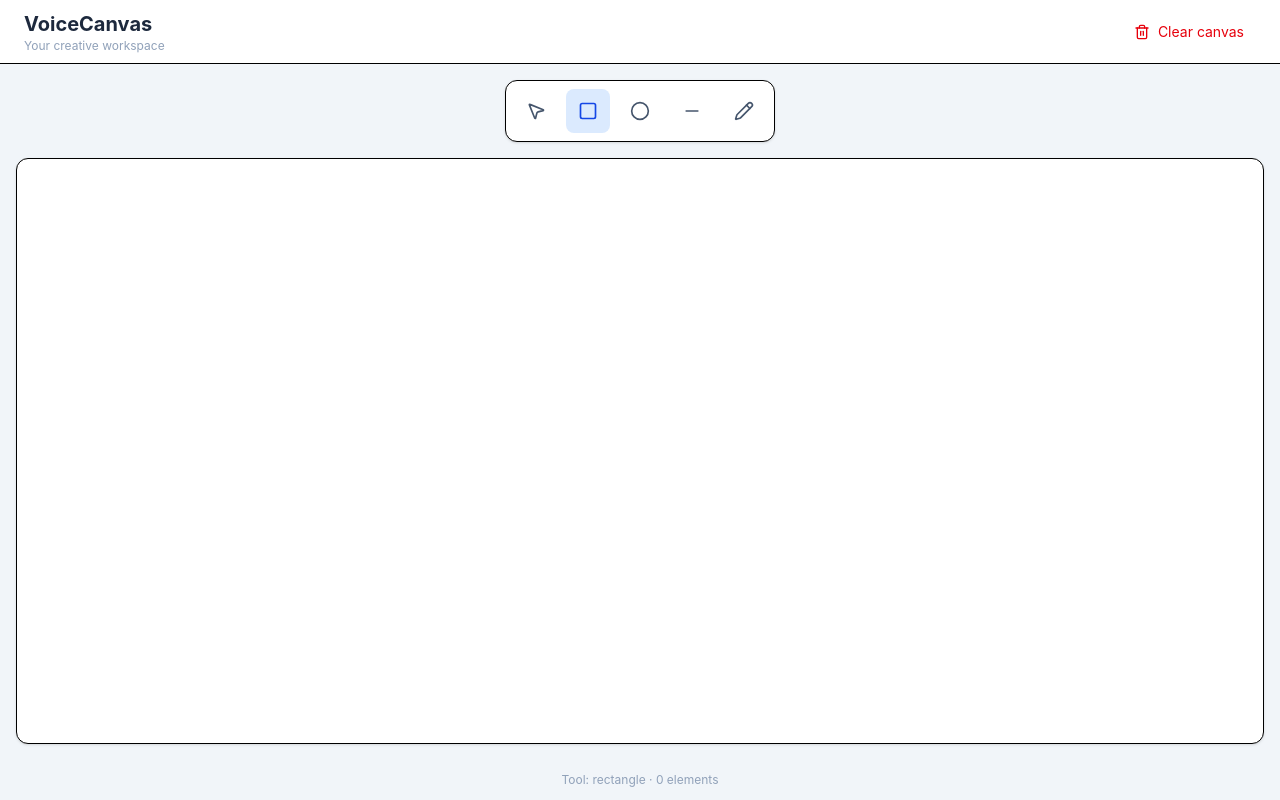
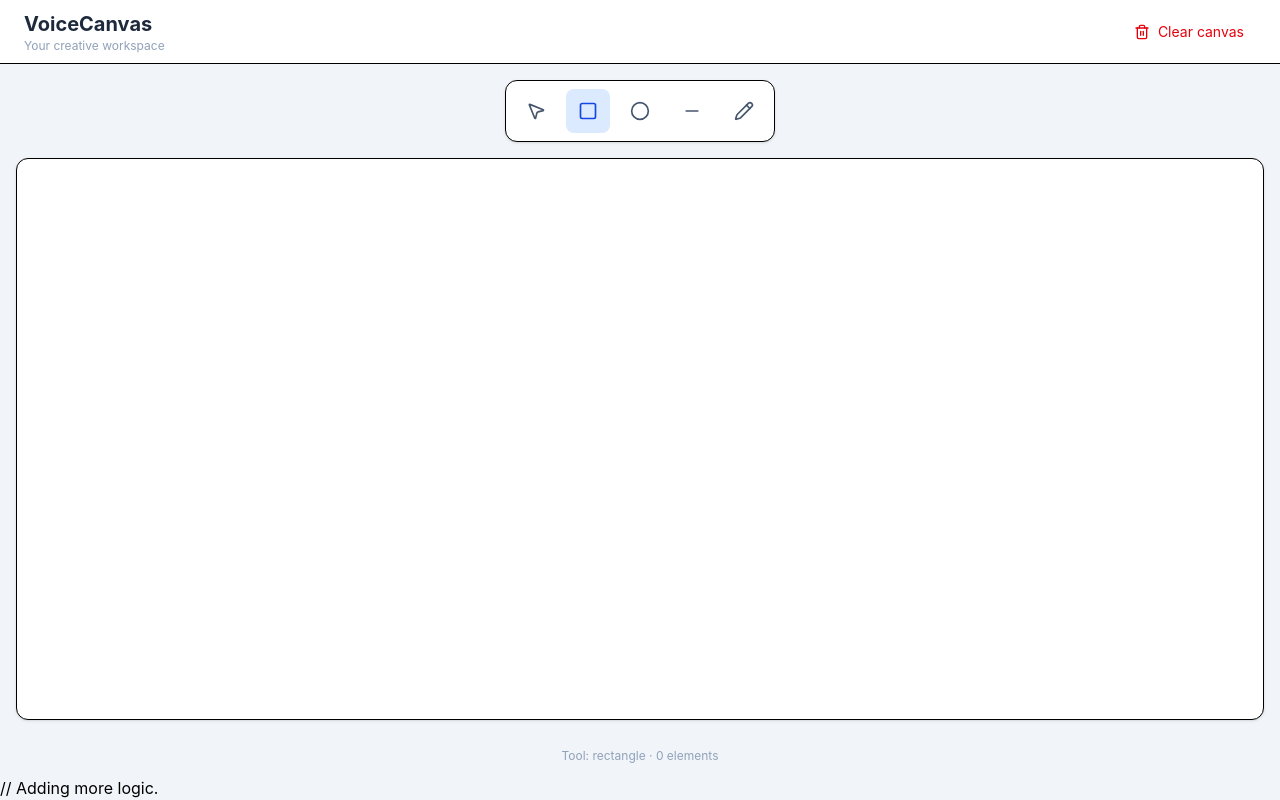
Before and after one commit to sachit-create/VoiceCanvasAi, a React (Vite) app in the folder voicecanvas/: page / in a window 1280 px wide. Built offline with nearby package versions, Linux system fonts and the light colour scheme.

Commit message:
Add comment for future logic in App.tsx
Added a comment indicating more logic will be added.

```diff
--- a/voicecanvas/src/App.tsx
+++ b/voicecanvas/src/App.tsx
@@ -227,7 +227,7 @@ function App() {
       <footer className="h-10 flex items-center justify-center text-xs text-slate-400">
         Tool: {tool} · {shapes.length} elements
       </footer>
-
+      // Adding more logic.
     </div>
   );
 }
```
